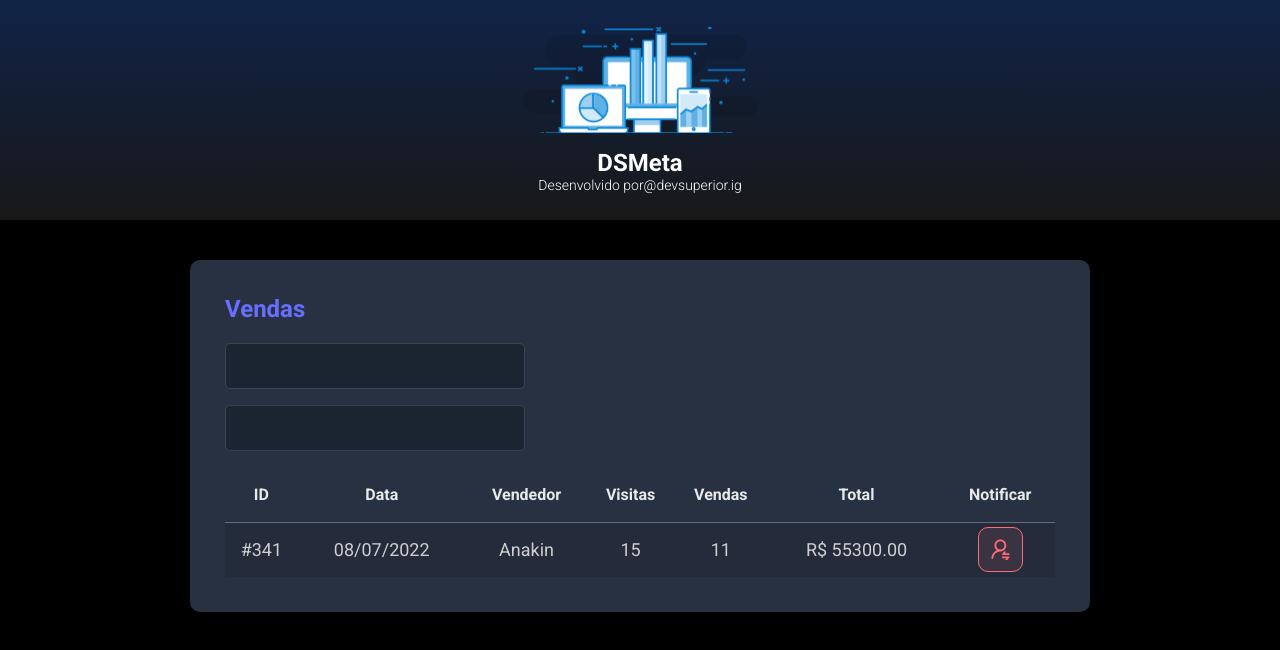
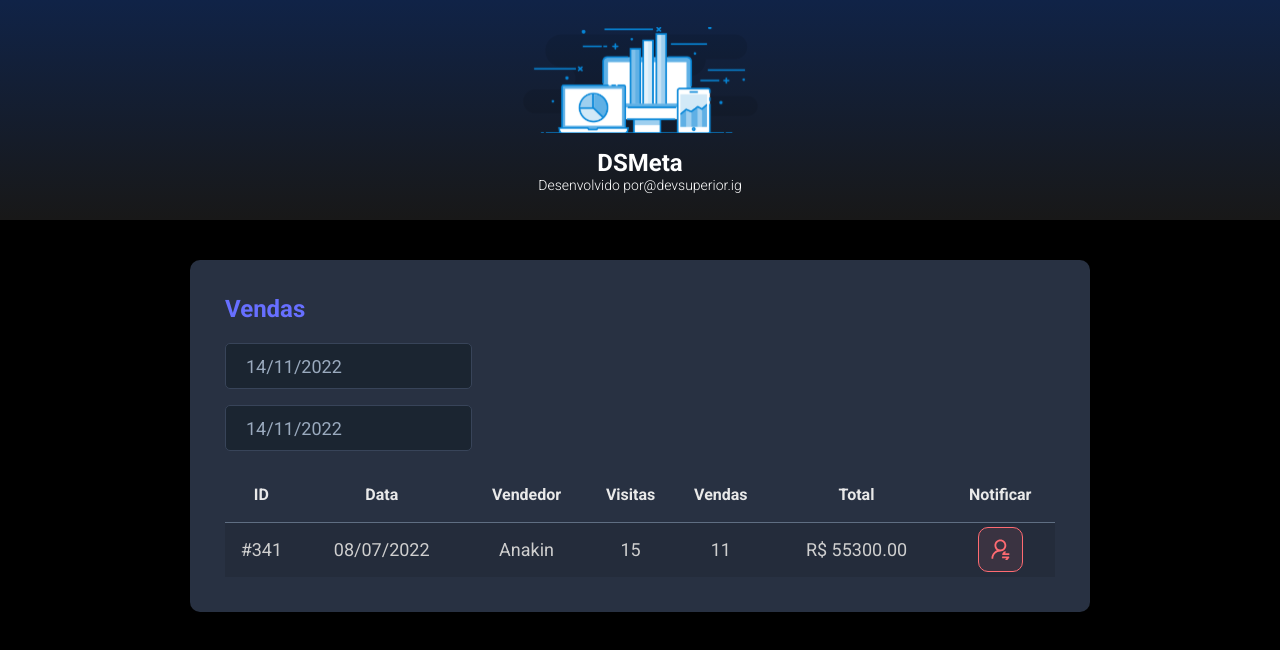
Before and after one commit to fonaziero/demeta, a React (Vite) app in the folder frontend/: page / in a window 1280 px wide. Shown: the top 650 px of the page. Built offline with nearby package versions, Linux system fonts and the light colour scheme.

Commit message:
DatePicker

```diff
--- a/frontend/package.json
+++ b/frontend/package.json
@@ -9,7 +9,9 @@
     "preview": "vite preview"
   },
   "dependencies": {
+    "@types/react-datepicker": "4.4.2",
     "react": "^18.2.0",
+    "react-datepicker": "4.8.0",
     "react-dom": "^18.2.0"
   },
   "devDependencies": {
--- a/frontend/src/components/SalesCard/index.tsx
+++ b/frontend/src/components/SalesCard/index.tsx
@@ -1,16 +1,29 @@
 import NotificationButton from "../NotificationButton";
-import "./style.css"
+import "./style.css";
+
+import DatePicker from "react-datepicker";
+import "react-datepicker/dist/react-datepicker.css";
 
 function SalesCard() {
-    return(
+  return (
     <div className="dsmeta-card">
       <h2 className="dsmeta-sales-title">Vendas</h2>
       <div>
         <div className="dsmeta-form-control-container">
-            <input className="dsmeta-form-control" type="text"/>
+          <DatePicker
+            selected={new Date()}
+            onChange={(date: Date) => {}}
+            className="dsmeta-form-control"
+            dateFormat="dd/MM/yyyy"
+          />
         </div>
         <div className="dsmeta-form-control-container">
-            <input className="dsmeta-form-control" type="text"/>
+          <DatePicker
+            selected={new Date()}
+            onChange={(date: Date) => {}}
+            className="dsmeta-form-control"
+            dateFormat="dd/MM/yyyy"
+          />
         </div>
       </div>
 
@@ -37,17 +50,15 @@
               <td>R$ 55300.00</td>
               <td>
                 <div className="dsmeta-red-btn-container">
-                    <NotificationButton/>
+                  <NotificationButton />
                 </div>
               </td>
             </tr>
           </tbody>
-
         </table>
       </div>
-
     </div>
-    )
+  );
 }
 
-  export default SalesCard
+export default SalesCard;
```
Also changed, not shown: 1 other file (tests, documents, lock files or other folders). Lines whose indentation alone changed are shown as unchanged.
